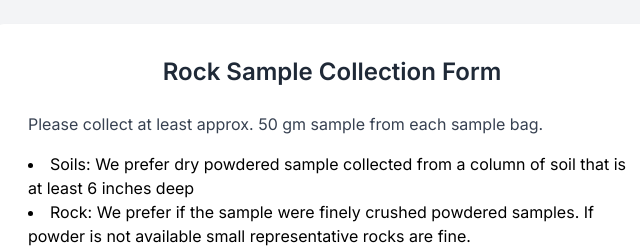
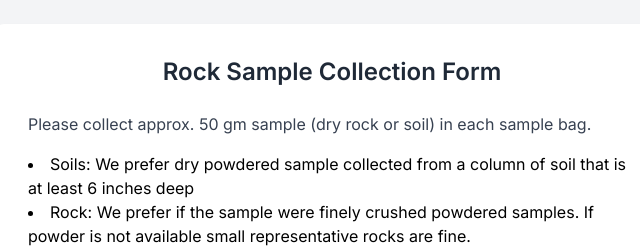
Before and after one commit to Mati-Carbon/rock-sample-form, a plain HTML site: page index.html in a window 1280 px wide. Shown: the top 248 px of the page, 308-948 px from the left. Drawn offline with nearby package versions, Linux system fonts and the light colour scheme; some packages are replaced by stand-ins of ours.

Commit message:
Update index.html - instruction

```diff
--- a/index.html
+++ b/index.html
@@ -73,7 +73,7 @@
     <div class="max-w-2xl mx-auto bg-white p-8 rounded-lg shadow-md">
         <h1 class="text-2xl font-semibold text-gray-800 mb-6 text-center">Rock Sample Collection Form</h1>
         <p class="mb-4 text-gray-700">
-            Please collect at least approx. 50 gm sample from each sample bag.
+            Please collect approx. 50 gm sample (dry rock or soil) in each sample bag.
             <ul class="list-disc list-inside mb-2">
                 <li>Soils: We prefer dry powdered sample collected from a column of soil that is at least 6 inches deep</li>
                 <li>Rock: We prefer if the sample were finely crushed powdered samples. If powder is not available small representative rocks are fine.</li>
```
